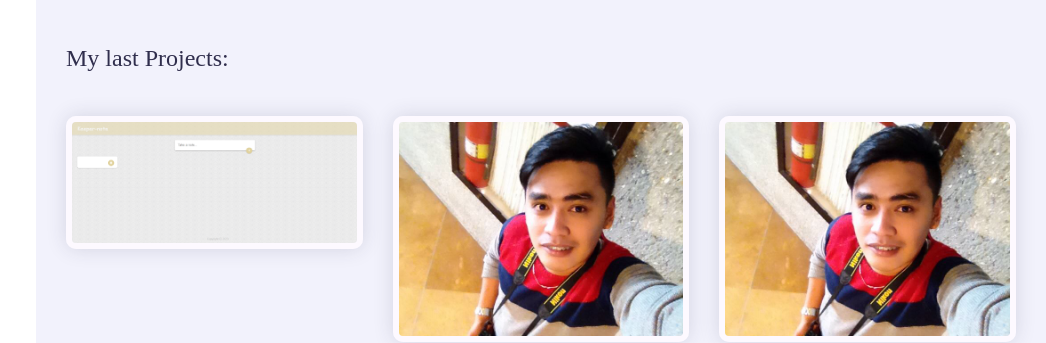
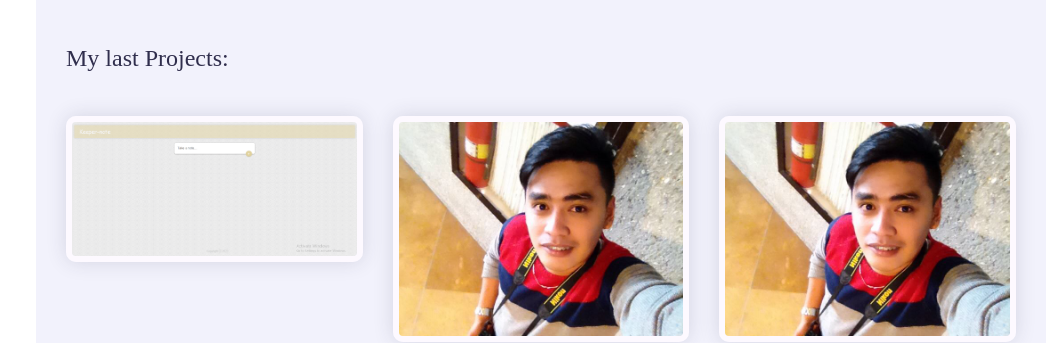
Before and after one commit to Vince042894/My_portfolio, a plain HTML site: page index.html in a window 1280 px wide. Shown: the part 3920-4263 px from the top of the page, without its empty margins (234-1280 px from the left). Drawn offline with nearby package versions, Linux system fonts and the light colour scheme; a web font is replaced by a local one.

Commit message:
upDate img Portfolio

```diff
--- a/index.html
+++ b/index.html
@@ -447,7 +447,7 @@
               <div class="portfolio-item padd-15">
                 <div class="portfolio-item-inner shadow-dark">
                   <div class="portfolio-img">
-                    <a href="https://euphonious-bublanina-89220e.netlify.app/" target="_blank"><img src="images/Project_1.png" alt=""></a>
+                    <a href="https://euphonious-bublanina-89220e.netlify.app/" target="_blank"><img src="images/keeperIMG.png" alt=""></a>
                   </div>
                 </div>
               </div>
```
Also changed, not shown: images/Project_1.png (deleted), images/keeperIMG.png (added).
